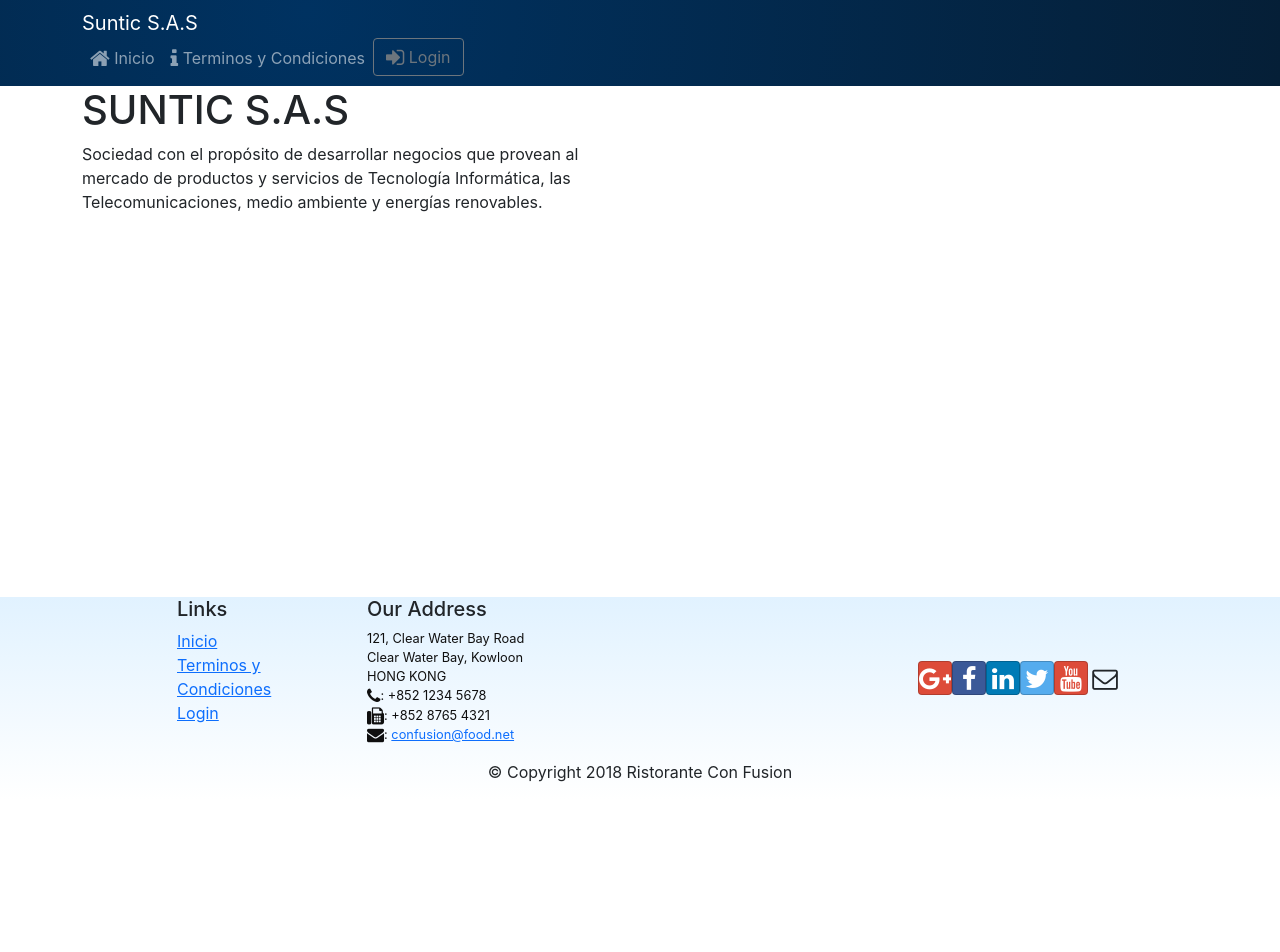
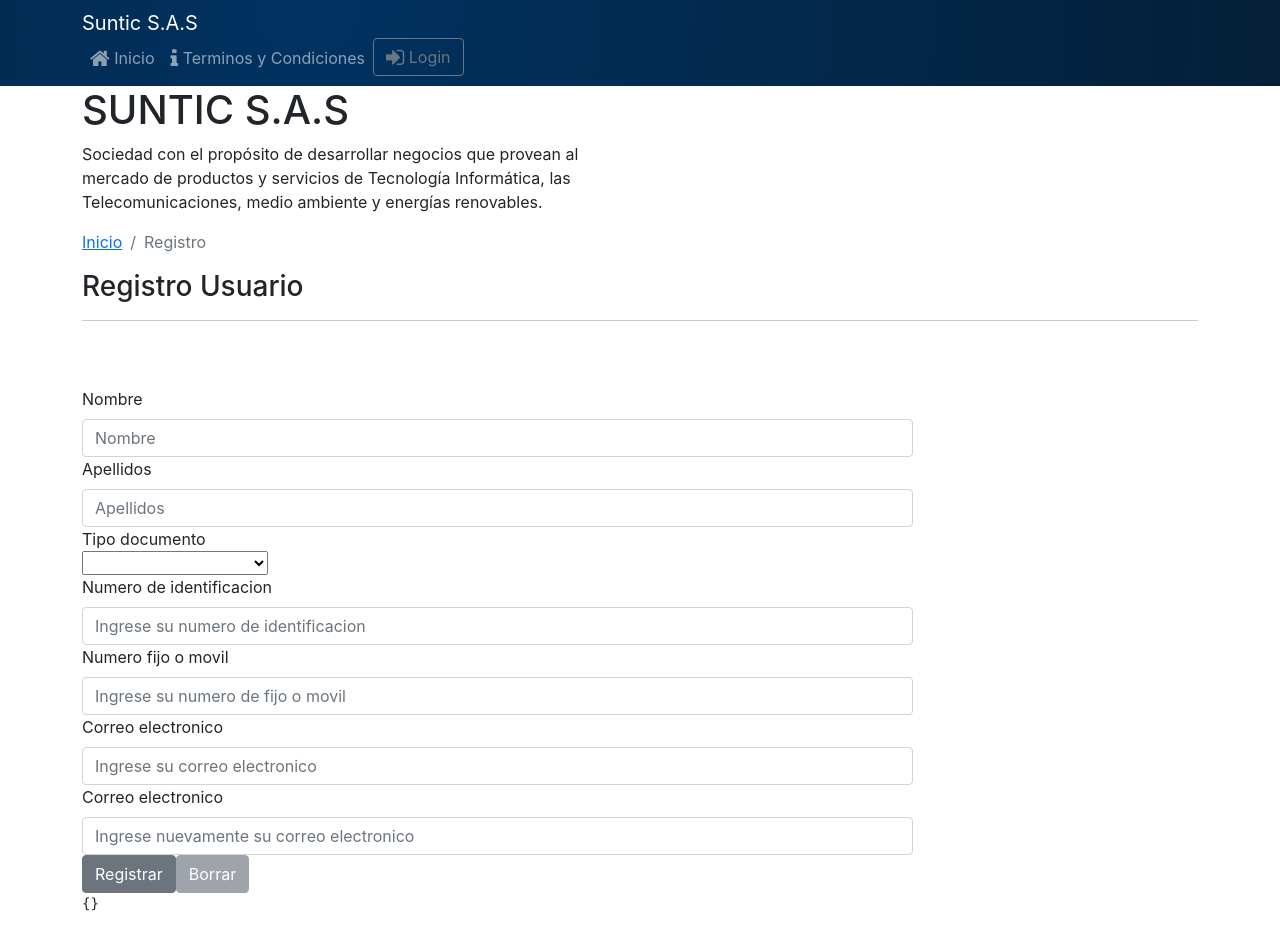
Before and after one commit to aleortbas/pruebaSun, a React (Create React App) app: page /registro in a window 1280 px wide. Shown: the top 952 px of the page. Before the commit the page ends 800 px from the top, so only its background shows below. Built offline with nearby package versions, Linux system fonts and the light colour scheme.

Commit message:
Registro usuario diseño y validacion

```diff
--- a/package.json
+++ b/package.json
@@ -8,9 +8,12 @@
     "@testing-library/user-event": "^13.5.0",
     "bootstrap": "^5.1.3",
     "bootstrap-social": "^5.1.1",
+    "final-form": "^4.20.7",
     "font-awesome": "^4.7.0",
     "react": "^18.2.0",
     "react-dom": "^18.2.0",
+    "react-final-form": "^6.5.9",
+    "react-redux": "^8.0.2",
     "react-router-dom": "^6.3.0",
     "react-scripts": "5.0.1",
     "reactstrap": "^9.1.1",
--- a/src/App.css
+++ b/src/App.css
@@ -13,7 +13,6 @@
   .footer {
     background-image: linear-gradient(to bottom,#e1f2ff,#fff);
     position: absolute;
-    bottom: 0;
     width: 100%;
   }
 
--- a/src/components/FooterComponent.js
+++ b/src/components/FooterComponent.js
@@ -11,7 +11,7 @@
                     <ul className="list-unstyled">
                         <li><Link to="/home">Inicio</Link></li>
                         <li><Link to="/aboutus">Terminos y Condiciones</Link></li>
-                        <li><Link to="/menu">Login</Link></li>
+                        <li><Link to="/registro">Login</Link></li>
                     </ul>
                 </div>
                 <div className="col-7 col-sm-5">
--- a/src/components/HeaderComponent.js
+++ b/src/components/HeaderComponent.js
@@ -30,7 +30,7 @@
                         <Collapse isOpen={this.state.isNavOpen} navbar>
                             <Nav navbar>
                                 <NavItem>
-                                    <NavLink className="nav-link" to="/home">
+                                    <NavLink className="nav-link" to="/">
                                         <span className="fa fa-home fa-lg"></span> Inicio
                                     </NavLink>
                                 </NavItem>
--- a/src/components/MainComponent.js
+++ b/src/components/MainComponent.js
@@ -4,6 +4,7 @@
 import Footer from './FooterComponent';
 
 import { Routes, Route, } from 'react-router-dom';
+import Registro from './RegistroComponent';
 
 class Main extends Component {
     render(){
@@ -14,11 +15,18 @@
             );
         }
 
+        const RegistroPage = () => {
+            return(
+                <Registro />
+            );
+        }
+
         return(
             <div>
             <Header/>
             <Routes>
-            <Route path='/' element={<HomePage/>} />
+                <Route path='/' element={<HomePage/>} />
+                <Route path='/registro' element={<RegistroPage/>} />
             </Routes>
             <Footer/>
             </div>
--- /dev/null
+++ b/src/components/RegistroComponent.js
@@ -0,0 +1,189 @@
+import React, { Component } from "react";
+import { Breadcrumb, BreadcrumbItem, Row, Label, Button } from "reactstrap";
+import { Link } from "react-router-dom";
+import { render } from "react-dom";
+import { Form, Field } from "react-final-form";
+
+const sleep = (ms) => new Promise((resolve) => setTimeout(resolve, ms));
+
+const onSubmit = async (values) => {
+  await sleep(300);
+  window.alert(JSON.stringify(values, 0, 2));
+};
+
+const required = (value) => (value ? undefined : "CAMPO OBLIGATORIO");
+const mustBeNumber = (value) => (isNaN(value) ? "SOLO NUMEROS " : undefined);
+const composeValidators =
+  (...validators) =>
+  (value) =>
+    validators.reduce(
+      (error, validator) => error || validator(value),
+      undefined
+    );
+
+
+class Registro extends Component {
+  render() {
+    return (
+      <div className="container">
+        <div className="row">
+          <Breadcrumb>
+            <BreadcrumbItem>
+              <Link to="/">Inicio</Link>
+            </BreadcrumbItem>
+            <BreadcrumbItem active>Registro</BreadcrumbItem>
+          </Breadcrumb>
+          <div className="col-12">
+            <h3>Registro Usuario</h3>
+            <hr />
+          </div>
+        </div>
+
+        <div className="row row-content">
+          <div className="col-12 col-md-9">
+            <Form
+              onSubmit={onSubmit}
+              render={({
+                handleSubmit,
+                form,
+                submitting,
+                pristine,
+                values,
+              }) => (
+                <form onSubmit={handleSubmit}>
+                  <Field name="firstName" validate={required}>
+                    {({ input, meta }) => (
+                      <div>
+                        <Label>Nombre</Label>
+                        <input
+                          {...input}
+                          className="form-control"
+                          type="text"
+                          placeholder="Nombre"
+                        />
+                        {meta.error && meta.touched && (
+                          <span>{meta.error}</span>
+                        )}
+                      </div>
+                    )}
+                  </Field>
+                  <Field name="lastName" validate={required}>
+                    {({ input, meta }) => (
+                      <div>
+                        <Label>Apellidos</Label>
+                        <input
+                          {...input}
+                          className="form-control"
+                          type="text"
+                          placeholder="Apellidos"
+                        />
+                        {meta.error && meta.touched && (
+                          <span>{meta.error}</span>
+                        )}
+                      </div>
+                    )}
+                  </Field>
+                  <div>
+                    <label>Tipo documento</label>
+                    <br></br>
+                    <Field name="tipoDocumento" component="select">
+                      <option/>
+                      <option value="Cedula de ciudadania"> Cedula de ciudadania</option>
+                      <option value="Tarjeta de identidad"> Tarjeta de identidad</option>
+                      <option value="Pasaporte"> Pasaporte</option>
+                    </Field>
+                  </div>
+                  <Field
+                    name="numeroIdentificacion"
+                    validate={composeValidators(required, mustBeNumber)}
+                  >
+                    {({ input, meta }) => (
+                      <div>
+                        <Label>Numero de identificacion</Label>
+                        <input
+                          {...input}
+                          className="form-control"
+                          type="text"
+                          placeholder="Ingrese su numero de identificacion"
+                        />
+                        {meta.error && meta.touched && (
+                          <span>{meta.error}</span>
+                        )}
+                      </div>
+                    )}
+                  </Field>
+                  <Field
+                    name="telefono"
+                    validate={composeValidators(required, mustBeNumber)}
+                  >
+                    {({ input, meta }) => (
+                      <div>
+                        <Label>Numero fijo o movil</Label>
+                        <input
+                          {...input}
+                          className="form-control"
+                          type="text"
+                          placeholder="Ingrese su numero de fijo o movil"
+                        />
+                        {meta.error && meta.touched && (
+                          <span>{meta.error}</span>
+                        )}
+                      </div>
+                    )}
+                  </Field>
+                  <Field name="email" validate={required}>
+                    {({ input, meta }) => (
+                      <div>
+                        <Label>Correo electronico</Label>
+                        <input
+                          {...input}
+                          className="form-control"
+                          type="email"
+                          placeholder="Ingrese su correo electronico"
+                        />
+                        {meta.error && meta.touched && (
+                          <span>{meta.error}</span>
+                        )}
+                      </div>
+                    )}
+                  </Field>
+                  <Field name="emailConfirmar" validate={required}>
+                    {({ input, meta }) => (
+                      <div>
+                        <Label>Correo electronico</Label>
+                        <input
+                          {...input}
+                          className="form-control"
+                          type="email"
+                          placeholder="Ingrese nuevamente su correo electronico"
+                        />
+                        {meta.error && meta.touched && (
+                          <span>{meta.error}</span>
+                        )}
+                      </div>
+                    )}
+                  </Field>
+                  <div className="buttons">
+                    <Button type="submit" disabled={submitting}>
+                      Registrar
+                    </Button>
+                    <Button
+                      type="button"
+                      onClick={form.reset}
+                      disabled={submitting || pristine}
+                    >
+                      Borrar
+                    </Button>
+                  </div>
+                  <pre>{JSON.stringify(values, 0, 2)}</pre>
+                </form>
+              )}
+            />
+          </div>
+        </div>
+      </div>
+    );
+  }
+}
+
+export default Registro;
```
Also changed, not shown: 1 other file (tests, documents, lock files or other folders).
